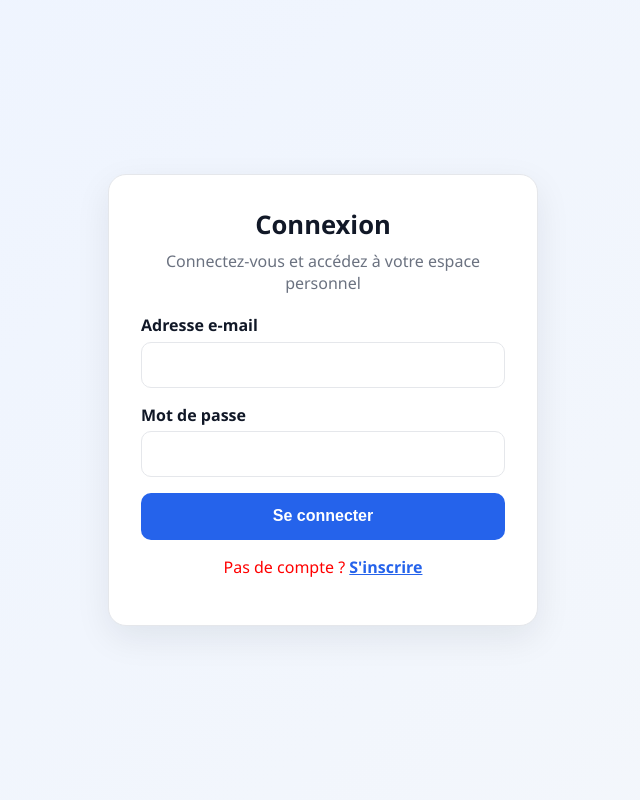
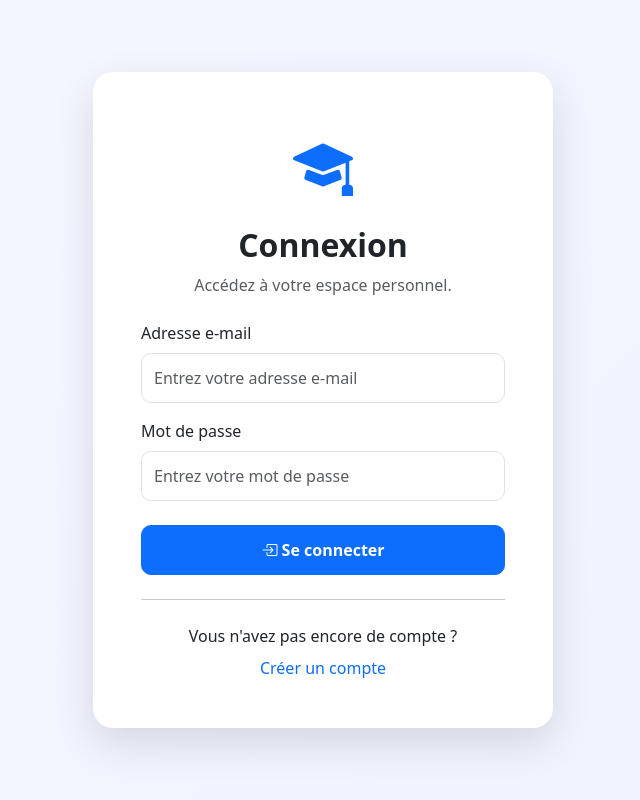
Before and after one commit to herencia7002-code/plateforme_pedago, a Django app: page /connexion/ in a window 1280 px wide. Shown: the whole page, without its empty margins (317-957 px from the left). Run offline with Django 5.2, Linux system fonts and the light colour scheme.

Commit message:
Developpement de la page de connexion et de la page d'inscription

```diff
--- a/static/connexion.css
+++ /dev/null
@@ -1,117 +0,0 @@
-:root {
-  --bg: #f4f7fb;
-  --surface: #ffffff;
-  --text: #111827;
-  --muted: #6b7280;
-  --primary: #2563eb;
-  --primary-dark: #1d4ed8;
-  --border: #e5e7eb;
-}
-
-* {
-  box-sizing: border-box;
-  margin: 0;
-  padding: 0;
-}
-
-body {
-  font-family: "Segoe UI", Arial, sans-serif;
-  min-height: 100vh;
-  display: flex;
-  justify-content: center;
-  align-items: center;
-  background: linear-gradient(135deg, #eef4ff 0%, var(--bg) 100%);
-  color: var(--text);
-  padding: 1.5rem;
-}
-
-.form-card {
-  width: 100%;
-  max-width: 430px;
-  background: var(--surface);
-  border: 1px solid var(--border);
-  border-radius: 18px;
-  padding: 2rem;
-  box-shadow: 0 12px 35px rgba(15, 23, 42, 0.08);
-}
-
-h1 {
-  font-size: 1.6rem;
-  margin-bottom: 0.5rem;
-  text-align: center;
-}
-
-.sub {
-  text-align: center;
-  color: var(--muted);
-  margin-bottom: 1.25rem;
-}
-
-form {
-  display: flex;
-  flex-direction: column;
-  gap: 1rem;
-}
-
-.field {
-  display: flex;
-  flex-direction: column;
-}
-
-label {
-  margin-bottom: 0.35rem;
-  font-weight: 600;
-}
-
-input {
-  width: 100%;
-  padding: 0.8rem 0.9rem;
-  border: 1px solid var(--border);
-  border-radius: 10px;
-  font-size: 1rem;
-}
-
-input:focus {
-  outline: none;
-  border-color: var(--primary);
-  box-shadow: 0 0 0 3px rgba(37, 99, 235, 0.15);
-}
-
-button.submit {
-  width: 100%;
-  padding: 0.9rem 1rem;
-  border: none;
-  border-radius: 10px;
-  background: var(--primary);
-  color: white;
-  font-size: 1rem;
-  font-weight: 700;
-  cursor: pointer;
-}
-
-button.submit:hover {
-  background: var(--primary-dark);
-}
-
-.auth-footer {
-  text-align: center;
-  margin-top: 1rem;
-  color: var(--muted);
-}
-
-.auth-footer a {
-  color: var(--primary);
-  font-weight: 600;
-}
-
-@media (max-width: 600px) {
-  .form-card {
-    padding: 1.3rem;
-  }
-}
-.auth-footer {
-  text-align: center;
-  margin-top: 1rem;
-  color: var(--muted);
-  color:red; margin-bottom:15px;
-}
--- /dev/null
+++ b/static/css/connexion.css
@@ -0,0 +1,35 @@
+body{
+            background: linear-gradient(135deg,#f5f7ff,#eef3ff);
+            min-height:100vh;
+            display:flex;
+            align-items:center;
+            justify-content:center;
+        }
+
+        .login-card{
+            width:100%;
+            max-width:460px;
+            border:none;
+            border-radius:20px;
+            box-shadow:0 15px 40px rgba(0,0,0,.12);
+        }
+
+        .logo{
+            font-size:60px;
+            color:#0d6efd;
+        }
+
+        .form-control{
+            border-radius:10px;
+            padding:12px;
+        }
+
+        .btn-primary{
+            border-radius:10px;
+            padding:12px;
+            font-weight:bold;
+        }
+
+        a{
+            text-decoration:none;
+        }
--- a/templates/connexion.html
+++ b/templates/connexion.html
@@ -1,41 +1,56 @@
+{% load static %}
+
 <!DOCTYPE html>
 <html lang="fr">
 <head>
     <meta charset="UTF-8">
     <meta name="viewport" content="width=device-width, initial-scale=1.0">
-    <title>Connexion</title>
-    {% load static %}
-    <link rel="stylesheet" href="{% static 'connexion.css' %}">
+    <title>Connexion - Plateforme pédagogique</title>
+
+    <link href="https://cdn.jsdelivr.net/npm/bootstrap@5.3.3/dist/css/bootstrap.min.css" rel="stylesheet">
+    <link href="https://cdn.jsdelivr.net/npm/bootstrap-icons@1.11.3/font/bootstrap-icons.css" rel="stylesheet">
+    {% block extra_css %}
+    <link rel="stylesheet" href="{% static 'css/connexion.css' %}">
+    {% endblock %}
 </head>
 <body>
-    <div class="form-card">
-        <h1>Connexion</h1>
-        <p class="sub">Connectez-vous et accédez à votre espace personnel</p>
-        {% if form.non_field_errors %}
-            <div class="error">
-                {{ form.non_field_errors }}
-            </div>
+<div class="card login-card">
+    <div class="card-body p-5">
+        <div class="text-center mb-4">
+            <i class="bi bi-mortarboard-fill logo"></i>
+            <h2 class="fw-bold mt-3"> Connexion</h2>
+            <p class="text-muted"> Accédez à votre espace personnel. </p>
+        </div>
+        {% if form.errors %}
+        <div class="alert alert-danger">
+            Nom d'utilisateur ou mot de passe incorrect.
+        </div>
         {% endif %}
         <form method="post">
             {% csrf_token %}
-            <div class="field">
-                <label for="id_email">Adresse e-mail</label>
+            <div class="mb-3">
+                <label class="form-label">{{ form.email.label }}</label>
                 {{ form.email }}
                 {{ form.email.errors }}
             </div>
 
-            <div class="field">
-                <label for="id_password">Mot de passe</label>
+            <div class="mb-4">
+                <label class="form-label">{{ form.password.label }}</label>
                 {{ form.password }}
                 {{ form.password.errors }}
-            </div>
-
-            <button type="submit" class="submit">Se connecter</button>
+    </div>
+            <button class="btn btn-primary w-100">
+                <i class="bi bi-box-arrow-in-right"></i>
+                Se connecter
+            </button>
         </form>
-
-        <div class="auth-footer">
-            Pas de compte ? <a href="{% url 'inscription' %}">S'inscrire</a>
+        <hr class="my-4">
+        <div class="text-center">
+            <p class="mb-2">  Vous n'avez pas encore de compte ? </p>
+            <a href="{% url 'inscription' %}">  Créer un compte </a>
         </div>
     </div>
+</div>
+
 </body>
 </html>
--- a/users/views.py
+++ b/users/views.py
@@ -1,6 +1,7 @@
 from django import forms
 from django.contrib.auth import get_user_model, login
 from django.contrib.auth.forms import UserCreationForm
+from accounts.forms import UserRegisterForm
 from django.shortcuts import redirect, render
 from resources.models import Document
 
@@ -20,8 +21,21 @@ class CustomUserCreationForm(UserCreationForm):
 
 
 class EmailAuthenticationForm(forms.Form):
-    email = forms.EmailField(label="Email")
-    password = forms.CharField(label="Mot de passe", widget=forms.PasswordInput)
+    email = forms.EmailField(
+        label="Adresse e-mail",
+        widget=forms.EmailInput(attrs={
+            "class": "form-control",
+            "placeholder": "Entrez votre adresse e-mail"
+        })
+    )
+
+    password = forms.CharField(
+        label="Mot de passe",
+        widget=forms.PasswordInput(attrs={
+            "class": "form-control",
+            "placeholder": "Entrez votre mot de passe"
+        })
+    )
 
 def home(request):
     documents = Document.objects.select_related("auteur", "matiere", "niveau"
@@ -31,17 +45,16 @@ def home(request):
 
 
 def inscription(request):
-    if request.method == 'POST':
-        form = CustomUserCreationForm(request.POST)
+    if request.method == "POST":
+        form = UserRegisterForm(request.POST, request.FILES)
         if form.is_valid():
             user = form.save()
             login(request, user)
-            return redirect('profil')
+            return redirect("profil")
     else:
-        form = CustomUserCreationForm()
+        form = UserRegisterForm()
 
-    return render(request, 'inscription.html', {'form': form})
-
+    return render(request, "inscription.html", {"form": form})
 
 def connexion(request):
     if request.method == 'POST':
```
Also changed, not shown: accounts/forms.py (+24 -0 lines), templates/auth_base.html (added, +20 -0 lines), templates/inscription.html (+78 -28 lines).
